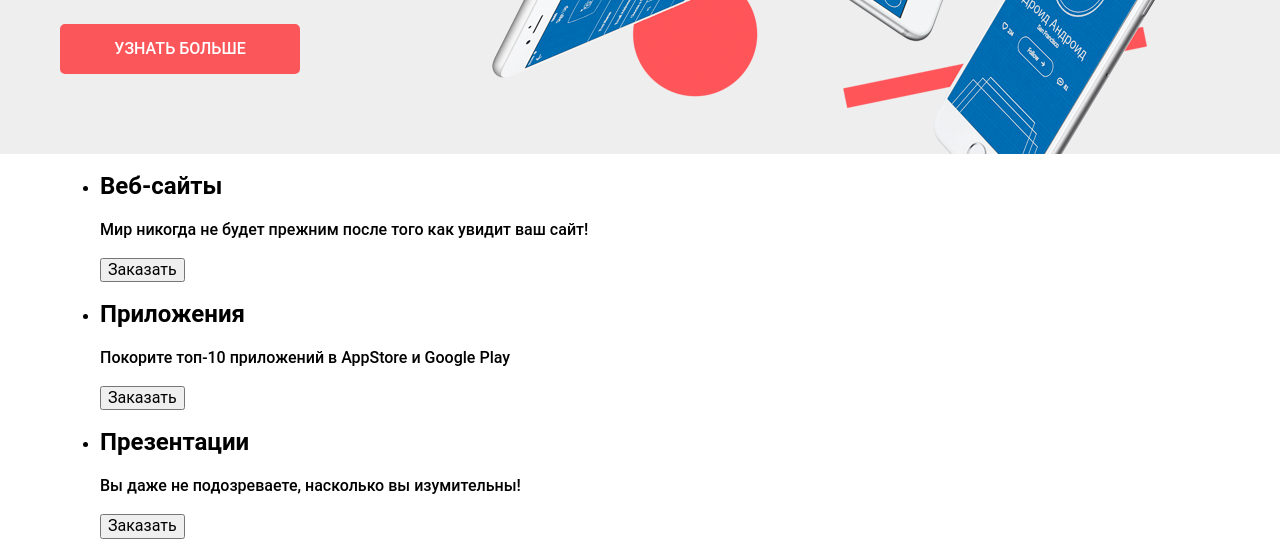
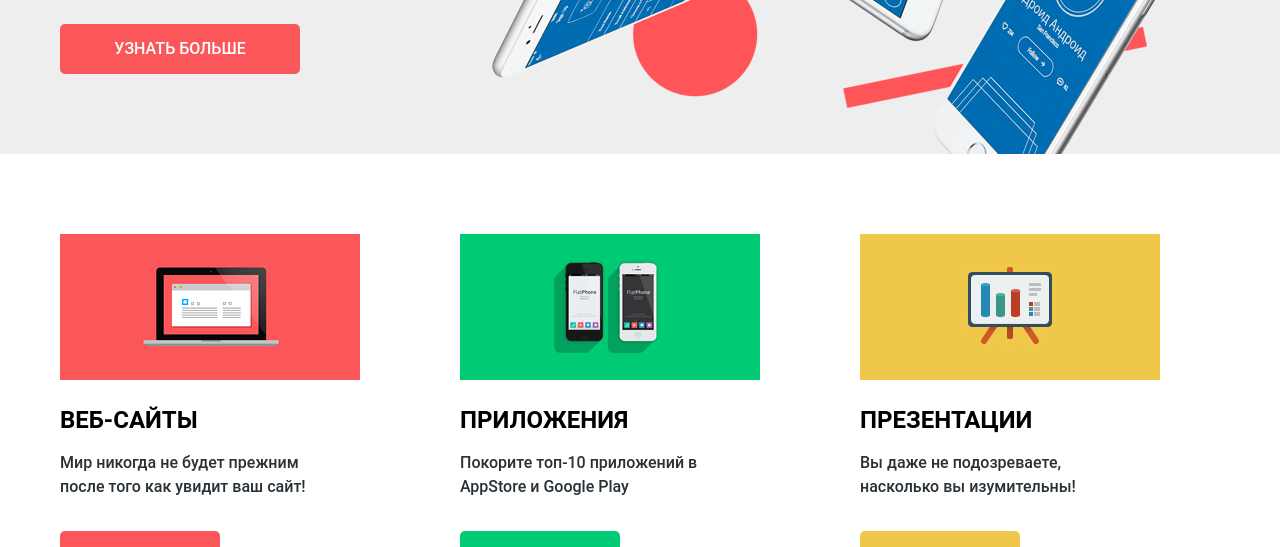
Before and after one commit to aliciaketzueki/nerds-fix-, a website: page source/index.html in a window 1280 px wide. Shown: the part 391-938 px from the top of the page. Drawn offline with Linux system fonts and the light colour scheme.

Commit message:
Верстка блока прайслист главной страницы

```diff
--- a/source/index.html
+++ b/source/index.html
@@ -66,14 +66,14 @@
             <li class="pricelist__item">
               <h2 class="pricelist__title">Веб-сайты</h2>
               <p class="pricelist__description">Мир никогда не будет прежним после того как увидит ваш сайт!</p>
-              <button class="pricelist__button pricelist__button--red" type="button">Заказать</button>
+              <button class="pricelist__button" type="button">Заказать</button>
             </li>
-            <li class="pricelist__item">
+            <li class="pricelist__item pricelist__item--green">
               <h2 class="pricelist__title">Приложения</h2>
               <p class="pricelist__description">Покорите топ-10 приложений в AppStore и Google Play</p>
               <button class="pricelist__button pricelist__button--green" type="button">Заказать</button>
             </li>
-            <li class="pricelist__item">
+            <li class="pricelist__item pricelist__item--yellow">
               <h2 class="pricelist__title">Презентации</h2>
               <p class="pricelist__description">Вы даже не подозреваете, насколько вы изумительны!</p>
               <button class="pricelist__button pricelist__button--yellow" type="button">Заказать</button>
--- a/source/less/blocks/main.less
+++ b/source/less/blocks/main.less
@@ -1,3 +1,8 @@
 .main__header {
   background-color: @grey;
 }
+
+.main__pricelist {
+  padding: 80px 0;
+  border-bottom: 2px solid @grey;
+}
--- /dev/null
+++ b/source/less/blocks/pricelist.less
@@ -0,0 +1,64 @@
+.pricelist {
+
+}
+
+.pricelist__list {
+  .list();
+  display: flex;
+  flex-wrap: wrap;
+  justify-content: space-between;
+  padding-right: 60px;
+}
+
+.pricelist__item {
+  width: 300px;
+  min-height: 347px;
+  padding-top: 146px;
+  box-sizing: border-box;
+  background-image: url("../img/illustration-1.png");
+  background-repeat: no-repeat;
+  background-position: top;
+  background-size: 300px 146px;
+  display: flex;
+  flex-direction: column;
+  justify-content: space-between;
+
+  &--green {
+    background-image: url("../img/illustration-2.png");
+  }
+
+  &--yellow {
+    background-image: url("../img/illustration-3.png");
+  }
+}
+
+.pricelist__title {
+  .title();
+  font-size: 24px;
+  line-height: 30px;
+  font-weight: 700;
+  text-transform: uppercase;
+  padding-top: 25px;
+}
+
+.pricelist__description {
+  color: @dark-blue;
+  margin: 0;
+  padding-bottom: 17px;
+  width: 260px;
+}
+
+.pricelist__button {
+  .main-button();
+  width: 160px;
+
+  &--green {
+    background-color: @green;
+    border-color: @green;
+  }
+
+  &--yellow {
+    background-color: @yellow;
+    border-color: @yellow;
+  }
+}
--- a/source/less/blocks/slider.less
+++ b/source/less/blocks/slider.less
@@ -51,7 +51,7 @@
 }
 
 .slider__description {
-  color: #283136;
+  color: @dark-blue;
   margin: 0;
   padding-right: 740px;
   padding-bottom: 12px;
--- a/source/less/mixins.less
+++ b/source/less/mixins.less
@@ -27,5 +27,6 @@
   background-color: @red;
   color: white;
   text-transform: uppercase;
+  font: inherit;
   line-height: 18px;
 }
--- a/source/less/style.less
+++ b/source/less/style.less
@@ -34,6 +34,7 @@
 
 /*----index.html-----*/
 @import url("blocks/slider.less");
+@import url("blocks/pricelist.less");
 
 /*----catalog.html----*/
 @import url("blocks/main-header.less");
--- a/source/less/variables.less
+++ b/source/less/variables.less
@@ -1,2 +1,5 @@
 @grey: #eeeeee;
 @red: #fb565a;
+@green: #00ca74;
+@yellow: #efc84a;
+@dark-blue: #283136;
```
Also changed, not shown: source/css/style.css, source/img/illustration-1.png (added), source/img/illustration-2.png (added), source/img/illustration-3.png (added).
